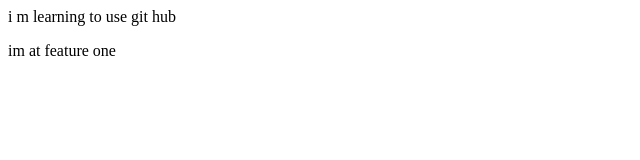
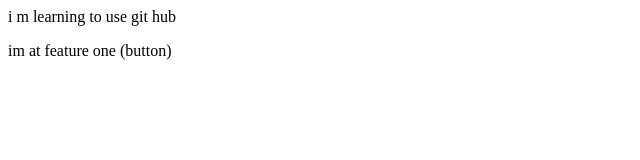
Before and after one commit to chopeless24-cmd/localrepo, a plain HTML site: page index.html in a window 1280 px wide. Shown: the full height of the page, 0-640 px from the left. Drawn offline with Linux system fonts and the light colour scheme.

Commit message:
add button

```diff
--- a/index.html
+++ b/index.html
@@ -1,2 +1,2 @@
 <p> i m learning to use git hub</p>
-<p> im at feature one</p>
+<p> im at feature one (button)</p>
```
